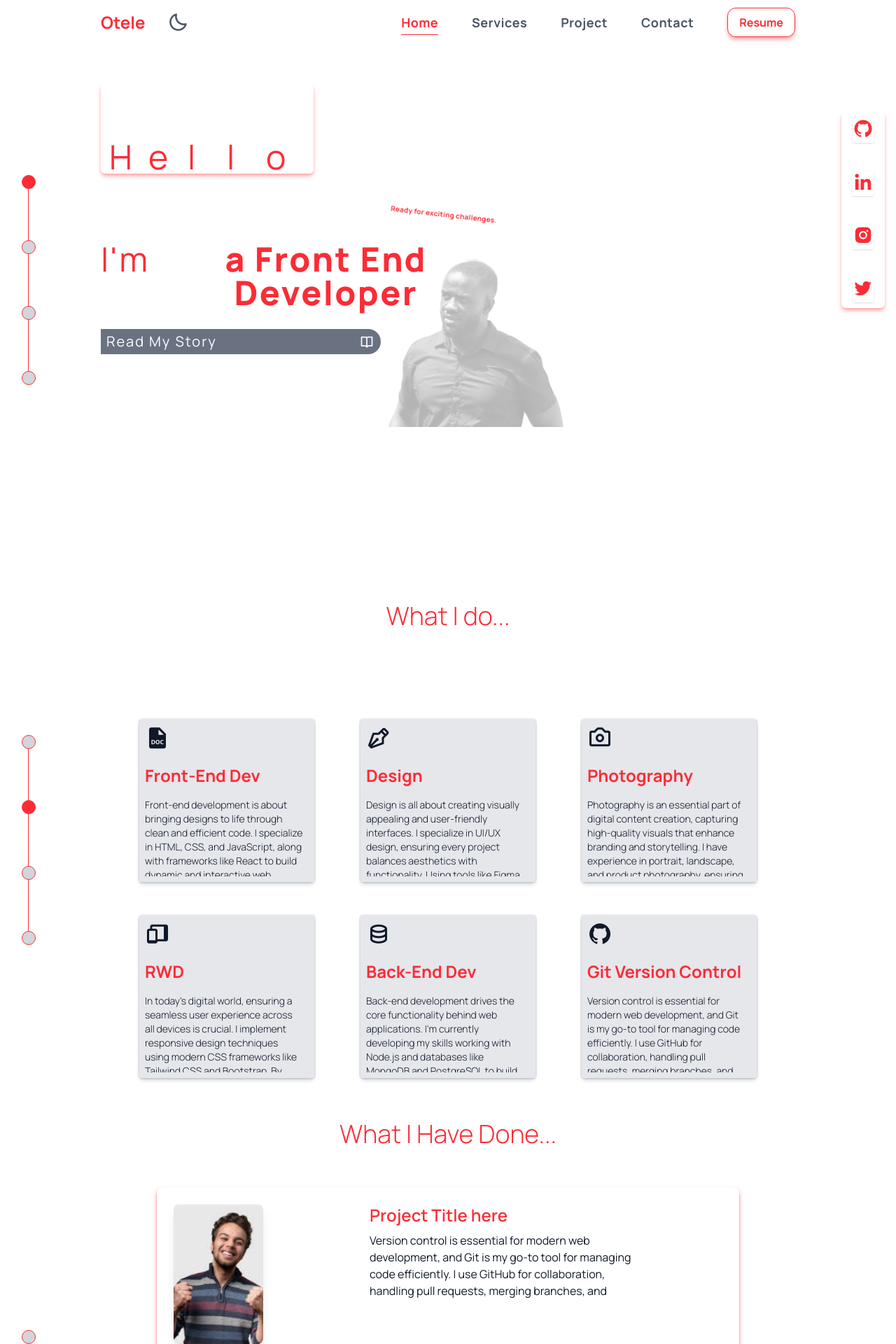
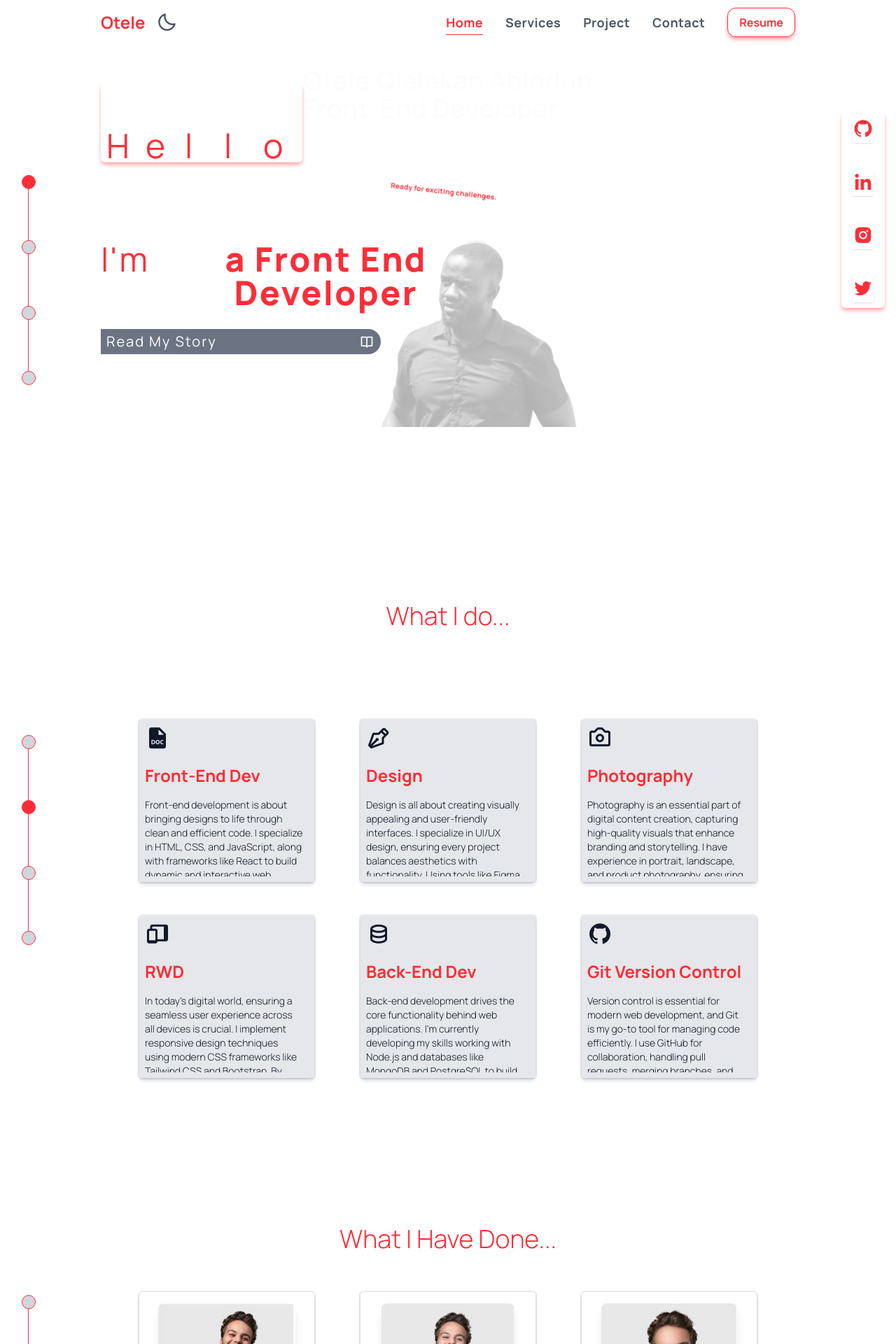
Before and after one commit to iOtele/git-profile, a React (Vite) app: page / in a window 1280 px wide. Shown: the top 1920 px of the page at 70% size. Built offline with nearby package versions, Linux system fonts and the light colour scheme.

Commit message:
Third commit

```diff
--- a/src/App.jsx
+++ b/src/App.jsx
@@ -1,6 +1,7 @@
 import React, { useEffect } from "react";
 import Hero from "./Components/Hero";
 import { ThemeProvider } from "./Context/ThemeContext";
+import { BrowserRouter, Route, Routes } from "react-router-dom";
 import Services from "./Components/Services";
 import Contact from "./Components/Contact";
 import Loader from "./Components/Loader";
@@ -11,11 +12,12 @@ const App = () => {
   useEffect(() => {
     const timer = setTimeout(() => {
       setIsLoading(false);
-    }, 2000);
+    }, 3000);
 
     return () => clearTimeout(timer);
   }, []);
   return (
+    <BrowserRouter>
       <ThemeProvider>
         <div className="min-h-screen bg-white dark:bg-gray-800 text-red-500 dark:text-yellow-500 transition-colors duration-700">
           <Loader isLoading={isLoading} />
@@ -29,6 +31,7 @@ const App = () => {
           )}
         </div>
       </ThemeProvider>
+    </BrowserRouter>
   );
 };
 
--- a/src/Components/Hero.jsx
+++ b/src/Components/Hero.jsx
@@ -13,7 +13,7 @@ const Hero = () => {
   const [currentText, setCurrentText] = useState(professionTexts[0]);
   const [isRotating, setIsRotating] = useState(false);
   const [isTextVisible, setIsTextVisible] = useState(false);
-  const [roadImageOpacity, setRoadImageOpacity] = useState(0.3);
+  const [profileOpacity, setProfileOpacity] = useState(0.3);
   let currentTextIndex = 0;
 
   useEffect(() => {
@@ -31,11 +31,11 @@ const Hero = () => {
   return (
     <div
       id="home"
-      className="w-full min-h-screen flex flex-col justify-center  xl:pl-36 lg:pl-24 md:pl-12 sm:px-6 px-4 isolate relative z-10 "
+      className="w-full min-h-screen flex flex-col px-4 xl:py-0 py-5 justify-center  xl:pl-36 lg:pl-24 md:pl-12 sm:px-6 isolate relative z-10 "
     >
       <Navbar />
-      <div className="  absolute flex top-[120px]   justify-center md:justify-start md:text-5xl text-3xl md:font-normal font-bolder pl-5 md:pl-0 ">
-        <span className="flex overflow-hidden px-3 pt-20   md:border-t-0 shadow-md shadow-red-300 dark:shadow-gray-200 rounded-md">
+      <div className="  absolute flex top-[120px]   justify-center md:justify-start md:text-5xl text-3xl md:font-normal font-bolder md:pl-0 ">
+        <span className="flex overflow-hidden pl-2 pt-16   md:border-t-0 shadow-md shadow-red-300 dark:shadow-gray-200 rounded-md">
           {letters.map((letter, index) => (
             <span
               key={index}
@@ -72,8 +72,8 @@ const Hero = () => {
         <button
           className="xl:w-[400px] md:w-[300px] min-w-[200px] bg-gray-500 dark:bg-gray-500 md:py-1 py-0 md:px-2 xl:text-xl md:text-lg text-base dark:text-gray-900 tracking-widest rounded-r-4xl flex justify-between text-white items-center md:mr-auto md:mx-0 mx-auto transition-colors duration-300 ease-out"
           onClick={() => setIsTextVisible(!isTextVisible)}
-          onMouseEnter={() => setRoadImageOpacity(0.9)}
-          onMouseLeave={() => setRoadImageOpacity(0.3)}
+          onMouseEnter={() => setProfileOpacity(0.9)}
+          onMouseLeave={() => setProfileOpacity(0.3)}
         >
           {isTextVisible ? "Hide My Story" : "Read My Story"}{" "}
           <i
@@ -81,12 +81,12 @@ const Hero = () => {
           ></i>
         </button>
 
-        <div className="lg:w-[570px] md:w-[250px] w-full absolute left-1/2 -translate-x-1/2 -z-10  bottom-10 ">
+        <div className="lg:w-[570px] md:w-[250px] w-full absolute left-1/2 -translate-x-1/2 -z-10  bottom-15 md:bottom-10 ">
           <img
             src="images/profile-pic-1.png"
             alt="Road Image"
-            className="w-full md:w-[450px] mx-auto transition duration-300 ease-out"
-            style={{ opacity: roadImageOpacity }}
+            className="w-full md:w-[500px] mx-auto transition duration-300 ease-out"
+            style={{ opacity: profileOpacity }}
           />
           <span className=" hidden md:block xl:text-[10px] md:text-[8px] text-[5px] font-bold tracking-wide  absolute top-0  xl:right-54 lg:right-52 right-5 rotate-[6.5deg] animate-bounce">
             Ready for exciting challenges.
@@ -102,7 +102,7 @@ const Hero = () => {
           </div>
         </div>
       </div>
-      <div className="flex md:gap-10 gap-2 ml-auto absolute top-40 right-8 md:right-4  md:top-40 flex-col overflow-hidden px-4 py-2    border-gray-200  shadow-md shadow-red-300 dark:shadow-gray-200   rounded-md ">
+      <div className="flex md:gap-10 gap-2 ml-auto absolute top-40 right-5 md:right-4  md:top-40 flex-col overflow-hidden px-4 py-2    border-gray-200  shadow-md shadow-red-300 dark:shadow-gray-200   rounded-md ">
         {socialIcons.map((icon, index) => (
           <a
             href="#"
--- a/src/Components/Navbar.jsx
+++ b/src/Components/Navbar.jsx
@@ -1,9 +1,151 @@
+// import React, { useState, useRef, useEffect } from "react";
+// import { useTheme } from "../Context/ThemeContext";
+// import { Link } from "react-router-dom";
+
+// const Navbar = () => {
+//   const { darkMode, toggleDarkMode } = useTheme();
+//   const [activeSection, setActiveSection] = useState("home");
+//   const isStrollingRef = useRef(false);
+
+//   useEffect(() => {
+//     const handleScroll = () => {
+//       if (isStrollingRef.current) return;
+//       const sections = ["home", "services", "project", "contact"];
+//       sections.forEach((sectionId) => {
+//         const element = document.getElementById(sectionId);
+//         if (element) {
+//           const { top, bottom } = element.getBoundingClientRect();
+//           if (top <= 0 && bottom >= 100) {
+//             setActiveSection(sectionId);
+//           }
+//         }
+//       });
+//     };
+//     window.addEventListener("scroll", handleScroll);
+
+//     return () => {
+//       window.removeEventListener("scroll", handleScroll);
+//     };
+//   }, []);
+//   const handleNavClick = (e, sectionId) => {
+//     e.preventDefault();
+//     setActiveSection(sectionId);
+//     isStrollingRef.current = true;
+//     const element = document.getElementById(sectionId);
+//     element.scrollIntoView({
+//       behavior: "smooth",
+//     });
+//     setTimeout(() => {
+//       isStrollingRef.current = false;
+//     }, 1000);
+//   };
+//   return (
+//     <div className="w-full  md:h-16 sm:h-15 flex flex-col md:flex-row justify-center  md:justify-between items-center xl:px-36 lg:px-24 md:px-12 sm:px-6 p-4 fixed top-0 left-0 z-50 bg-white dark:bg-gray-800 transition-colors duration-500 ">
+//       <div className="flex items-center sm:gap-x-4 gap-x-2">
+//         <a href="#home" className="text-lg sm:text-xl md:text-2xl  font-bold ">
+//           Otele
+//         </a>
+
+//         <i
+//           className={`text-xl sm:text-2xl md:text-3xl dark:text-gray-200 sm:ml-4 ml-2 cursor-pointer ${
+//             darkMode ? "bx bx-sun" : "bx bx-moon"
+//           } text-gray-600  `}
+//           onClick={toggleDarkMode}
+//         ></i>
+//       </div>
+//       <div className="flex items-center justify-center flex-wrap">
+//         <Link
+//           to="home"
+//           className={`group lg:text-lg md:text-base text-sm  lg:mr-12 mr-8 tracking-wide hover:text-gray-200 transition duration-300 ease-in-out font-bold relative ${
+//             activeSection === "home"
+//               ? "text-red-500 dark:text-yellow-500"
+//               : " text-gray-600 dark:text-white"
+//           }`}
+//           onClick={(e) => handleNavClick(e, "home")}
+//         >
+//           Home
+//           <span
+//             className={`absolute -bottom-1 left-0 w-full h-[1px] transform scale-x-0 group-hover:scale-x-100 group-hover:origin-right transition duration-300 ${
+//               activeSection === "home"
+//                 ? "bg-red-500 dark:bg-yellow-500 scale-x-100 "
+//                 : " bg-gray-500 dark:bg-white scale-x-0"
+//             } `}
+//           ></span>
+//         </Link>
+//         <Link
+//           to="/services"
+//           className={`group lg:text-lg md:text-base text-sm  lg:mr-12 mr-8 tracking-wide hover:text-gray-200 transition duration-300 ease-in-out font-bold relative ${
+//             activeSection === "services"
+//               ? "text-red-500 dark:text-yellow-500"
+//               : " text-gray-600 dark:text-white"
+//           }`}
+//           onClick={(e) => handleNavClick(e, "services")}
+//         >
+//           Services
+//           <span
+//             className={`absolute -bottom-1 left-0 w-full h-[1px]  transform scale-x-0 group-hover:scale-x-100 group-hover:origin-right transition duration-300 ${
+//               activeSection === "services"
+//                 ? "bg-red-500 dark:bg-yellow-500 scale-x-100 "
+//                 : " bg-gray-500 dark:bg-white scale-x-0"
+//             } `}
+//           ></span>
+//         </Link>{" "}
+//         <a
+//           href="#project"
+//           className={`group lg:text-lg md:text-base text-sm  lg:mr-12 mr-8 tracking-wide hover:text-gray-200 transition duration-300 ease-in-out font-bold relative ${
+//             activeSection === "project"
+//               ? "text-red-500 dark:text-yellow-500"
+//               : " text-gray-600 dark:text-white"
+//           }`}
+//           onClick={(e) => handleNavClick(e, "project")}
+//         >
+//           Project
+//           <span
+//             className={`absolute -bottom-1 left-0 w-full h-[1px]  transform scale-x-0 group-hover:scale-x-100 group-hover:origin-right transition duration-300 ${
+//               activeSection === "project"
+//                 ? "bg-red-500 dark:bg-yellow-500 scale-x-100 "
+//                 : " bg-gray-500 dark:bg-white scale-x-0"
+//             } `}
+//           ></span>
+//         </a>{" "}
+//         <a
+//           href="#"
+//           className={`group lg:text-lg md:text-base text-sm  lg:mr-12 mr-8 tracking-wide hover:text-gray-200 transition duration-300 ease-in-out font-bold relative ${
+//             activeSection === "contact"
+//               ? "text-red-500 dark:text-yellow-500"
+//               : " text-gray-600 dark:text-white"
+//           }`}
+//           onClick={(e) => handleNavClick(e, "contact")}
+//         >
+//           Contact
+//           <span
+//             className={`absolute -bottom-1 left-0 w-full h-[1px]  transform scale-x-0 group-hover:scale-x-100 group-hover:origin-right transition duration-300 ${
+//               activeSection === "contact"
+//                 ? "bg-red-500 dark:bg-yellow-500 scale-x-100 "
+//                 : " bg-gray-500 dark:bg-white scale-x-0"
+//             } `}
+//           ></span>
+//         </a>
+//         <button className="px-4 py-2   border font-bold hover:shadow-amber-300 shadow-md shadow-red-300 dark:shadow-gray-200 rounded-xl cursor-pointer ">
+//           <a href="images/olalekanotele.pdf" download="resume">
+//             Resume
+//           </a>
+//         </button>
+//       </div>
+//     </div>
+//   );
+// };
+
+// export default Navbar;
+
 import React, { useState, useRef, useEffect } from "react";
 import { useTheme } from "../Context/ThemeContext";
+import { Link } from "react-router-dom";
 
 const Navbar = () => {
   const { darkMode, toggleDarkMode } = useTheme();
   const [activeSection, setActiveSection] = useState("home");
+  const [menuOpen, setMenuOpen] = useState(false);
   const isStrollingRef = useRef(false);
 
   useEffect(() => {
@@ -21,116 +163,104 @@ const Navbar = () => {
       });
     };
     window.addEventListener("scroll", handleScroll);
+    return () => window.removeEventListener("scroll", handleScroll);
+  }, []);
 
-    return () => {
-      window.removeEventListener("scroll", handleScroll);
-    };
-  }, []);
   const handleNavClick = (e, sectionId) => {
     e.preventDefault();
     setActiveSection(sectionId);
     isStrollingRef.current = true;
     const element = document.getElementById(sectionId);
-    element.scrollIntoView({
-      behavior: "smooth",
-    });
+    element.scrollIntoView({ behavior: "smooth" });
     setTimeout(() => {
       isStrollingRef.current = false;
     }, 1000);
+    setMenuOpen(false); // Close menu on click
   };
+
   return (
-    <div className="w-full  md:h-16 sm:h-15 flex flex-col md:flex-row justify-center  md:justify-between items-center xl:px-36 lg:px-24 md:px-12 sm:px-6 p-4 fixed top-0 left-0 z-50 bg-white dark:bg-gray-800 transition-colors duration-500 ">
-      <div className="flex items-center sm:gap-x-4 gap-x-2">
-        <a href="#home" className="text-lg sm:text-xl md:text-2xl  font-bold ">
+    <div className="w-full md:h-16 sm:h-15 flex justify-between items-center xl:px-36 lg:px-24 md:px-12 sm:px-6 p-4 fixed top-0 left-0 z-50 bg-white dark:bg-gray-800 transition-colors duration-500">
+      {/* Logo and Dark Mode Toggle */}
+      <div className="flex items-center gap-2 sm:gap-4">
+        <a href="#home" className="text-lg sm:text-xl md:text-2xl font-bold">
           Otele
         </a>
-
         <i
-          className={`text-xl sm:text-2xl md:text-3xl dark:text-gray-200 sm:ml-4 ml-2 cursor-pointer ${
+          className={`text-xl sm:text-2xl md:text-3xl dark:text-gray-200 cursor-pointer ${
             darkMode ? "bx bx-sun" : "bx bx-moon"
-          } text-gray-600  `}
+          } text-gray-600`}
           onClick={toggleDarkMode}
         ></i>
       </div>
-      <div className="flex items-center justify-center flex-wrap">
+
+      {/* Hamburger Icon */}
+      <div className="md:hidden">
+        <button
+          onClick={() => setMenuOpen(!menuOpen)}
+          className="focus:outline-none"
+        >
+          <i
+            className={`text-3xl ${
+              menuOpen ? "bx bx-x" : "bx bx-menu"
+            } text-gray-600 dark:text-white`}
+          ></i>
+        </button>
+      </div>
+
+      {/* Desktop Menu */}
+      <div className="hidden md:flex items-center space-x-8">
+        {["home", "services", "project", "contact"].map((section) => (
           <a
-          href="#home"
-          className={`group lg:text-lg md:text-base text-sm  lg:mr-12 mr-8 tracking-wide hover:text-gray-200 transition duration-300 ease-in-out font-bold relative ${
-            activeSection === "home"
+            key={section}
+            href={`#${section}`}
+            className={`group text-sm md:text-base lg:text-lg font-bold tracking-wide relative ${
+              activeSection === section
                 ? "text-red-500 dark:text-yellow-500"
-              : " text-gray-600 dark:text-white"
+                : "text-gray-600 dark:text-white"
             }`}
-          onClick={(e) => handleNavClick(e, "home")}
+            onClick={(e) => handleNavClick(e, section)}
           >
-          Home
+            {section.charAt(0).toUpperCase() + section.slice(1)}
             <span
               className={`absolute -bottom-1 left-0 w-full h-[1px] transform scale-x-0 group-hover:scale-x-100 group-hover:origin-right transition duration-300 ${
-              activeSection === "home"
-                ? "bg-red-500 dark:bg-yellow-500 scale-x-100 "
-                : " bg-gray-500 dark:bg-white scale-x-0"
-            } `}
+                activeSection === section
+                  ? "bg-red-500 dark:bg-yellow-500 scale-x-100"
+                  : "bg-gray-500 dark:bg-white"
+              }`}
             ></span>
           </a>
-        <a
-          href="#services"
-          className={`group lg:text-lg md:text-base text-sm  lg:mr-12 mr-8 tracking-wide hover:text-gray-200 transition duration-300 ease-in-out font-bold relative ${
-            activeSection === "services"
-              ? "text-red-500 dark:text-yellow-500"
-              : " text-gray-600 dark:text-white"
-          }`}
-          onClick={(e) => handleNavClick(e, "services")}
-        >
-          Services
-          <span
-            className={`absolute -bottom-1 left-0 w-full h-[1px]  transform scale-x-0 group-hover:scale-x-100 group-hover:origin-right transition duration-300 ${
-              activeSection === "services"
-                ? "bg-red-500 dark:bg-yellow-500 scale-x-100 "
-                : " bg-gray-500 dark:bg-white scale-x-0"
-            } `}
-          ></span>
-        </a>{" "}
-        <a
-          href="#project"
-          className={`group lg:text-lg md:text-base text-sm  lg:mr-12 mr-8 tracking-wide hover:text-gray-200 transition duration-300 ease-in-out font-bold relative ${
-            activeSection === "project"
-              ? "text-red-500 dark:text-yellow-500"
-              : " text-gray-600 dark:text-white"
-          }`}
-          onClick={(e) => handleNavClick(e, "project")}
-        >
-          Project
-          <span
-            className={`absolute -bottom-1 left-0 w-full h-[1px]  transform scale-x-0 group-hover:scale-x-100 group-hover:origin-right transition duration-300 ${
-              activeSection === "project"
-                ? "bg-red-500 dark:bg-yellow-500 scale-x-100 "
-                : " bg-gray-500 dark:bg-white scale-x-0"
-            } `}
-          ></span>
-        </a>{" "}
-        <a
-          href="#"
-          className={`group lg:text-lg md:text-base text-sm  lg:mr-12 mr-8 tracking-wide hover:text-gray-200 transition duration-300 ease-in-out font-bold relative ${
-            activeSection === "contact"
-              ? "text-red-500 dark:text-yellow-500"
-              : " text-gray-600 dark:text-white"
-          }`}
-          onClick={(e) => handleNavClick(e, "contact")}
-        >
-          Contact
-          <span
-            className={`absolute -bottom-1 left-0 w-full h-[1px]  transform scale-x-0 group-hover:scale-x-100 group-hover:origin-right transition duration-300 ${
-              activeSection === "contact"
-                ? "bg-red-500 dark:bg-yellow-500 scale-x-100 "
-                : " bg-gray-500 dark:bg-white scale-x-0"
-            } `}
-          ></span>
-        </a>
-        <button className="px-4 py-2   border font-bold hover:shadow-amber-300 shadow-md shadow-red-300 dark:shadow-gray-200 rounded-xl cursor-pointer ">
+        ))}
+        <button className="px-4 py-2 border font-bold hover:shadow-amber-300 shadow-md shadow-red-300 dark:shadow-gray-200 rounded-xl">
           <a href="images/olalekanotele.pdf" download="resume">
             Resume
           </a>
         </button>
       </div>
+
+      {/* Mobile Menu */}
+      {menuOpen && (
+        <div className="absolute top-16 left-0 w-full bg-white dark:bg-gray-800 flex flex-col items-center py-4 space-y-4 md:hidden shadow-lg">
+          {["home", "services", "project", "contact"].map((section) => (
+            <a
+              key={section}
+              href={`#${section}`}
+              className={`text-base font-bold ${
+                activeSection === section
+                  ? "text-red-500 dark:text-yellow-500"
+                  : "text-gray-600 dark:text-white"
+              }`}
+              onClick={(e) => handleNavClick(e, section)}
+            >
+              {section.charAt(0).toUpperCase() + section.slice(1)}
+            </a>
+          ))}
+          <button className="px-4 py-2 border font-bold hover:shadow-amber-300 shadow-md shadow-red-300 dark:shadow-gray-200 rounded-xl">
+            <a href="images/olalekanotele.pdf" download="resume">
+              Resume
+            </a>
+          </button>
+        </div>
+      )}
     </div>
   );
 };
--- a/src/Components/NavigationCircle.jsx
+++ b/src/Components/NavigationCircle.jsx
@@ -2,7 +2,7 @@ import React from "react";
 
 const NavigationCircle = ({ section }) => {
   return (
-    <div className="h-[300px] w-[1px] bg-red-500 dark:bg-yellow-500 absolute left-10 hidden md:flex flex-col justify-between items-center transition-colors duration-500">
+    <div className="h-[300px] w-[1px] bg-red-500 dark:bg-yellow-500 absolute left-10 hidden  md:flex flex-col justify-between items-center transition-colors duration-500">
       <div
         className={`w-5 aspect-square border border-red-500 dark:border-yellow-500 rounded-full bg-gray-300 transition-colors duration-500 ${
           section === "home" ? "bg-red-500 dark:bg-yellow-500" : "bg-gray-300"
--- a/src/Components/Project.jsx
+++ b/src/Components/Project.jsx
@@ -11,25 +11,25 @@ const Project = () => {
       <h2 className="text-4xl font-light mb-10 md:mb-14 xl:mt-0 mt-12">
         What I Have Done...
       </h2>
-      <div className="flex flex-col justify-center items-center w-full  mx-auto">
+      <div className="w-full xl:w-[900px] lg:w-[750px] md:w-[500px] grid lg:grid-cols-3 grid-cols-1 lg:gap-12 gap-32 xl:mb-0 ">
         {projectCard.map((project, index) => (
           <div
             key={index}
-            className="flex flex-col md:flex-row mb-5 lg:gap-x-30 mx-auto w-full md:w-2/5 lg:w-4/6  bg-white dark:bg-gray-800 rounded-lg shadow-md shadow-red-400 dark:shadow-amber-400 p-2"
+            className="lg:max-w-[250px] md:max-w-[500px] max-w-[330px] w-full mx-auto rounded-sm ring-2 ring-gray-400/20 shadow-md shadow-gray-700/20 relative isolate"
           >
-            <div className="w-full md:w-40  p-4 flex justify-center items-center">
+            <div className="  p-4 flex justify-center items-center ">
               <img
                 src={project.image}
                 alt={project.title}
-                className="  object-cover w-50 h-50 rounded-lg shadow-lg "
+                className="  w-l object-cover  rounded-lg shadow-lg "
               />
             </div>
 
-            <div className="w-full md:w-1/2 p-4 ">
+            <div className="w-full p-4 justify-center items-center flex flex-col gap-2">
               <h3 className="text-2xl font-semibold mb-2 text-red-500 dark:text-yellow-500">
                 {project.title}
               </h3>
-              <p className="text-gray-900 dark:text-white">
+              <p className="text-gray-900 dark:text-white md:h-28 h-24 d:text-base text-sm font-light overflow-y-auto custom-scrollbar pr-2 transition-colors duration-500">
                 {project.description}
               </p>
             </div>
```
Also changed, not shown: src/Components/Contact.jsx (+13 -8 lines). Lines whose indentation alone changed are shown as unchanged.
